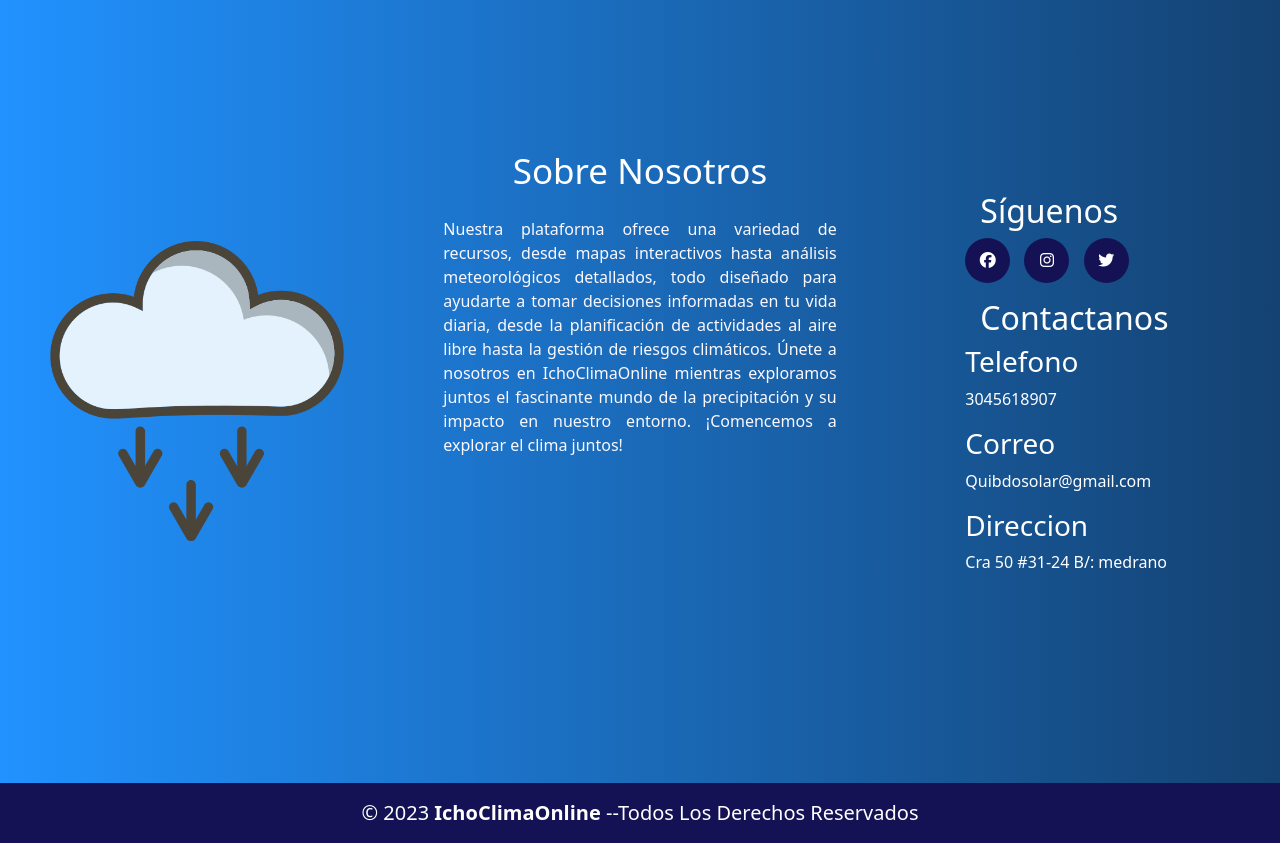
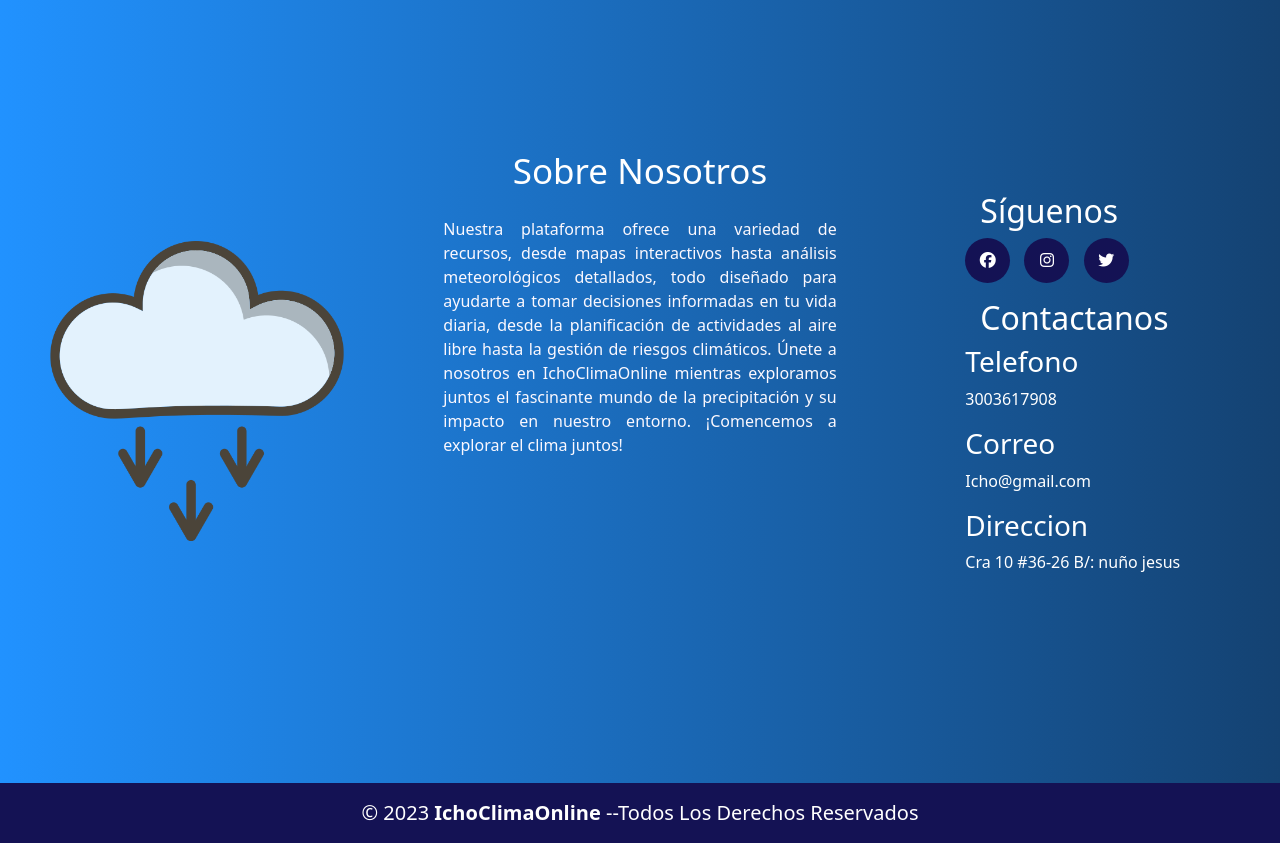
Before and after one commit to jhsmu/precipitacion, a PHP site: page /informe.php in a window 1280 px wide. Shown: the part 201-1044 px from the top of the page. Run offline with PHP 8.4, Linux system fonts and the light colour scheme; some libraries are stand-ins or nearby versions.

Commit message:
Update footer.php

```diff
--- a/componentes/footer.php
+++ b/componentes/footer.php
@@ -20,11 +20,11 @@
                 <div class="contactanos mt-3">
                     <h2>Contactanos</h2>
                     <h3> Telefono</h3>
-                    <p>3045618907</p>
+                    <p>3003617908</p>
                     <h3 >Correo</h3>
-                    <p>Quibdosolar@gmail.com</p>
+                    <p>Icho@gmail.com</p>
                     <h3 >Direccion</h3>
-                    <p>Cra 50 #31-24 B/: medrano</p>
+                    <p>Cra 10 #36-26 B/: nuño jesus</p>
                 </div>
             </div>
         </div>
```
